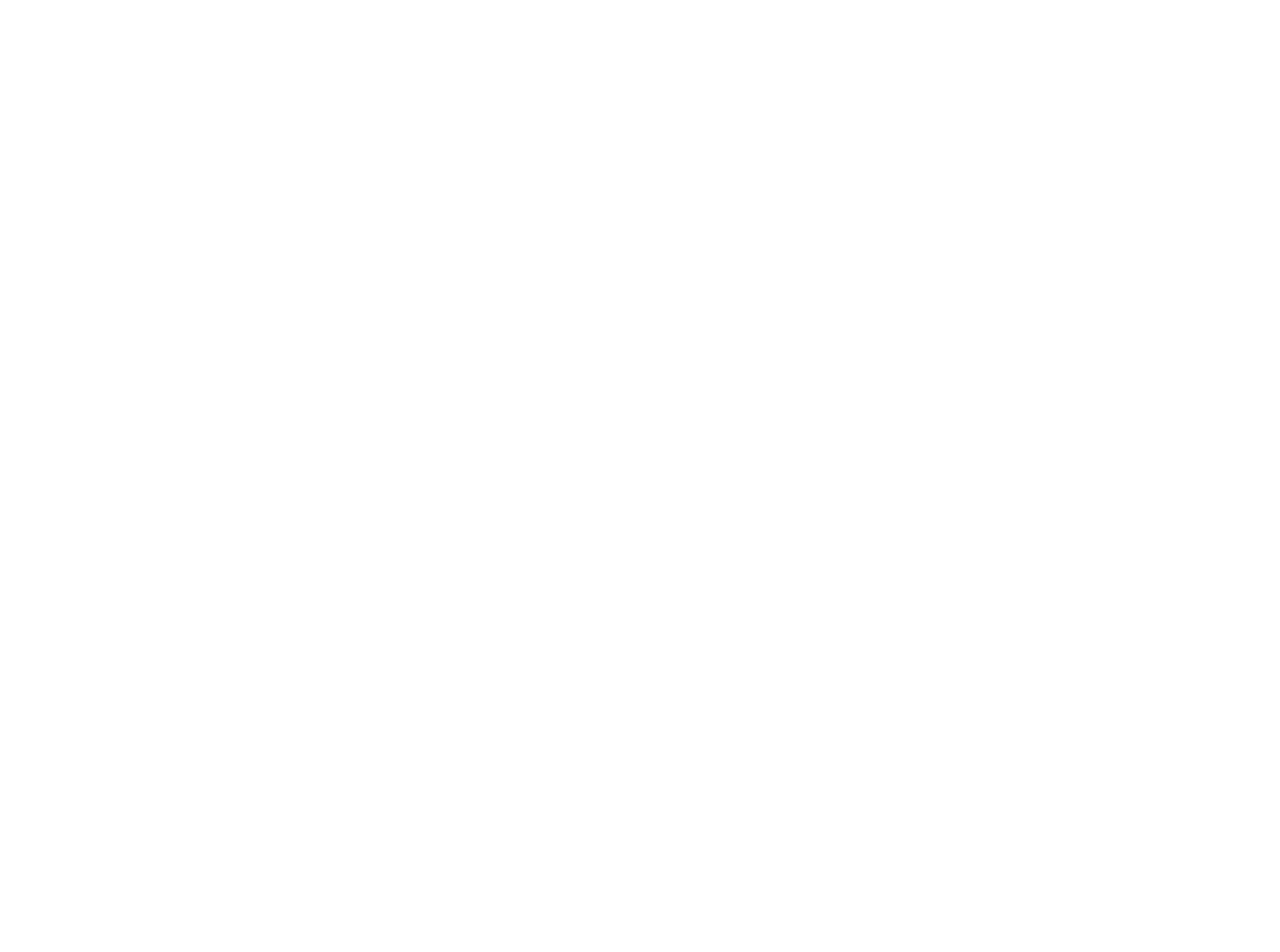
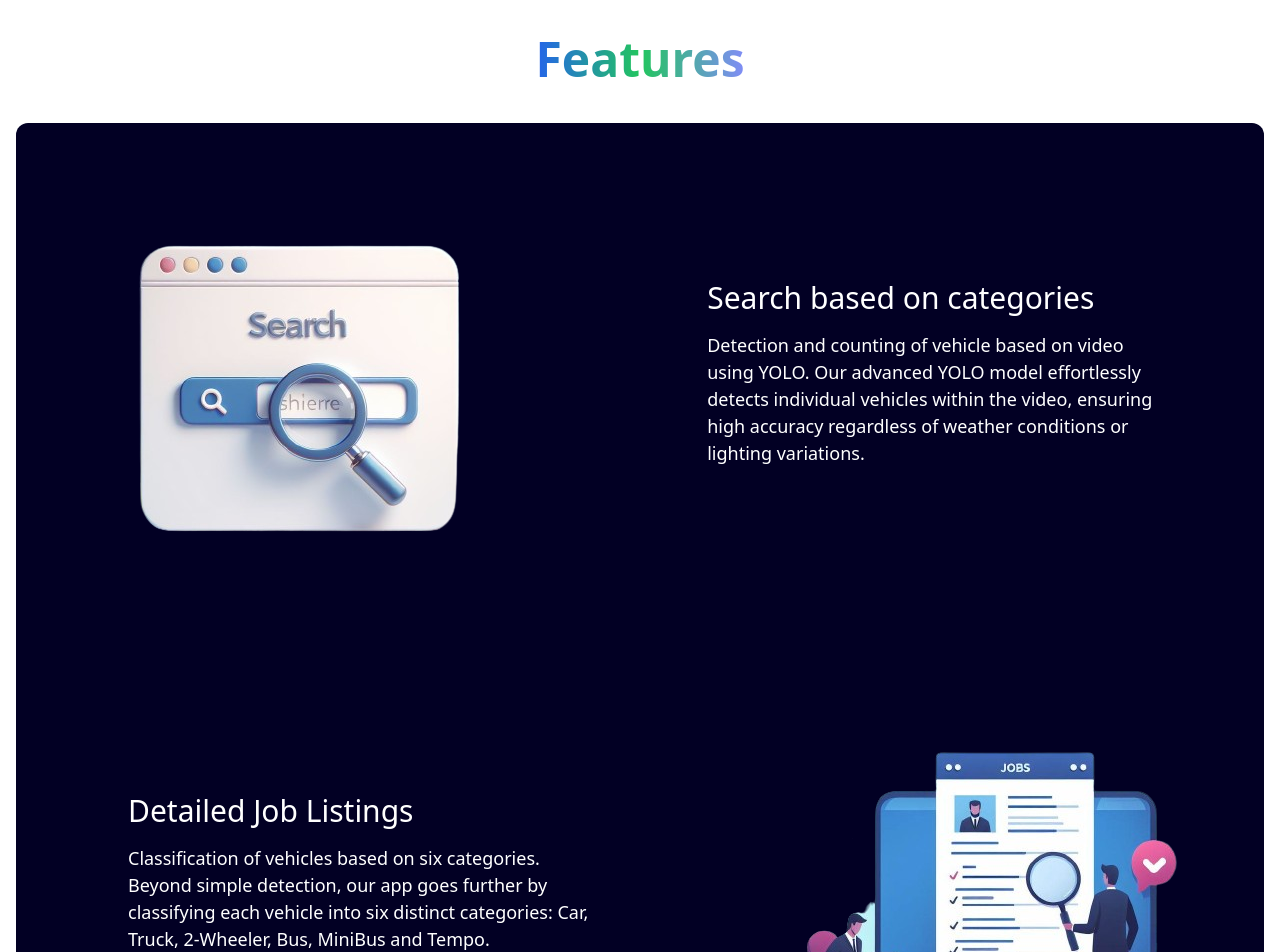
Before and after one commit to PRASUN-SITAULA/careerQuest, a React (Vite) app in the folder frontend/: page / in a window 1280 px wide. Shown: the part 680-1632 px from the top of the page. Before the commit the page ends 800 px from the top, so only its background shows below. Built offline with nearby package versions, Linux system fonts and the light colour scheme.

Commit message:
added features component

```diff
--- /dev/null
+++ b/frontend/src/components/Feature.jsx
@@ -0,0 +1,36 @@
+import search from '../assets/search.png'
+import listing from '../assets/listing.png'
+
+export default function Feature() {
+  return (
+    <div className="max-w-screen-2xl mx-4 mt-40 ">
+        <div className='flex justify-center mb-10'>
+            <h2 className=" bg-gradient-to-r from-blue-600 via-green-500 to-indigo-400 inline-block text-transparent bg-clip-text text-center font-bold text-5xl">Features</h2>
+        </div>
+        <div className='bg-custom-blue rounded-xl'>
+            <div className="flex flex-col md:flex-row justify-between items-center gap-1 ml-4">
+                <div className='w-1/2 px-4'>
+                    <img src={search} alt="Search" />
+                </div>
+                <div className='w-full px-4 md:w-2/5 mr-20'>
+                    <h2 className='text-semibold text-2xl md:text-3xl text-white mb-4'>Search based on categories</h2>
+                    <p className='text-roboto text-[14px] md:text-[18px] text-white'>Detection and counting of vehicle based on video using YOLO.
+                    Our advanced YOLO model effortlessly detects individual vehicles within the video, ensuring high accuracy regardless of weather conditions or lighting variations.</p>
+                </div>
+            </div>
+            <div className="flex flex-col-reverse md:flex-row justify-between items-center gap-1 ml-4">
+                <div className='w-full px-4 md:w-2/5 ml-20'>
+                    <h2 className='text-semibold text-2xl md:text-3xl text-white mb-4'>Detailed Job Listings</h2>
+                    <p className='text-roboto text-white text-[14px] md:text-[18px]'>Classification of vehicles based on six categories.
+                        Beyond simple detection, our app goes further by classifying each vehicle into six distinct categories: Car, Truck, 2-Wheeler, Bus, MiniBus and Tempo.</p>
+                </div>
+
+                <div>
+                    <img src={listing} alt="Classification image" />
+                </div>
+            </div>
+        </div>
+
+    </div>
+  )
+}
--- a/frontend/src/components/Landing.jsx
+++ b/frontend/src/components/Landing.jsx
@@ -22,6 +22,7 @@
                         />
                     </div>
                 </div>
+
                     <div className='bg-custom-blue'>
                         <button className='py-2 px-2 rounded font-semibold bg-gradient-to-r from-blue-600 via-green-500 to-indigo-400 ml-8 text-white font-medium cursor-pointer'>Get Started</button>
                     </div>
--- a/frontend/src/pages/Home.jsx
+++ b/frontend/src/pages/Home.jsx
@@ -1,7 +1,11 @@
+import Feature from "../components/Feature"
 import Landing from "../components/Landing"
 
 export default function Home(){
     return(
+        <>
         <Landing />
+        <Feature />
+        </>
     )
 }
```
Also changed, not shown: frontend/src/assets/listing.png (added), frontend/src/assets/search.png (added).
